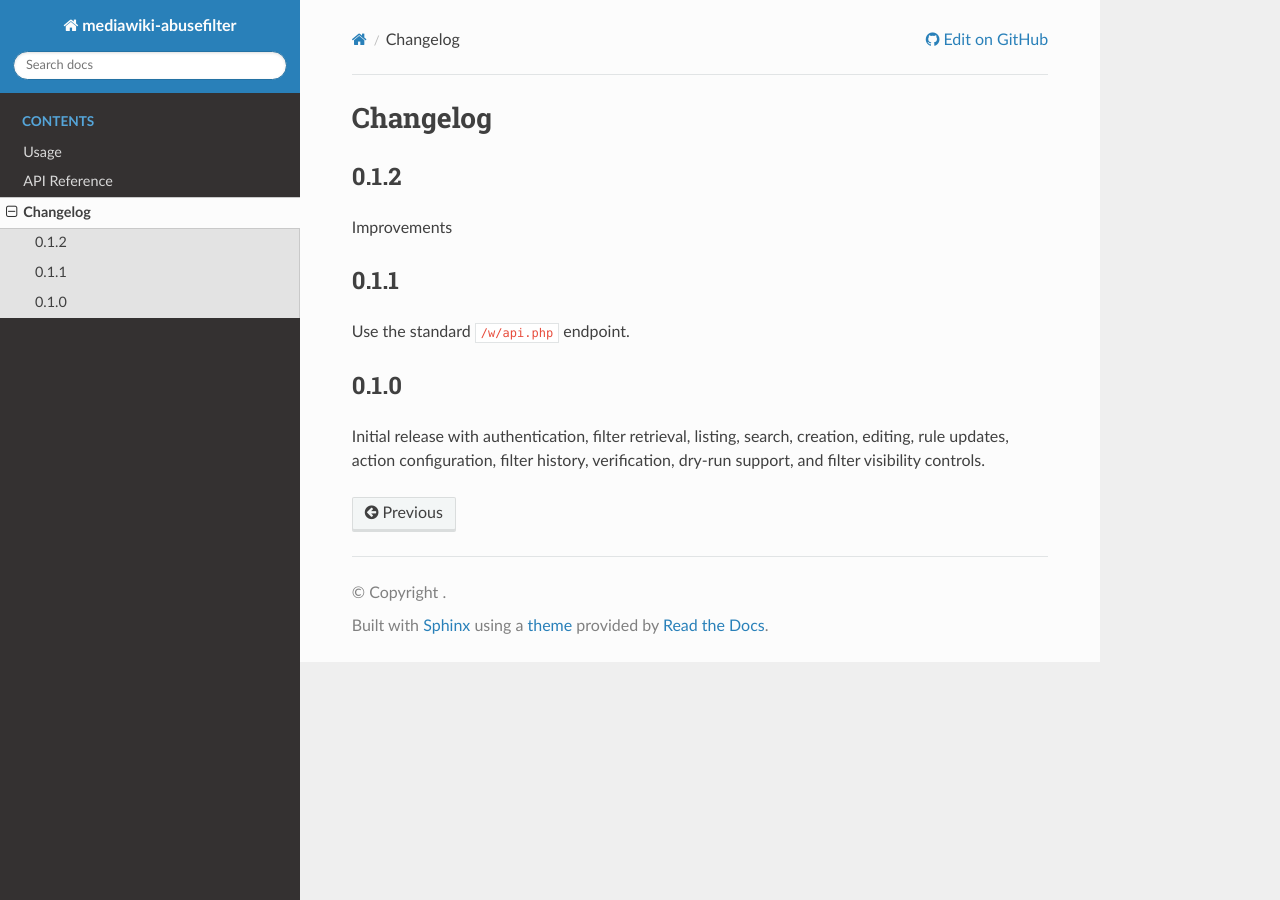
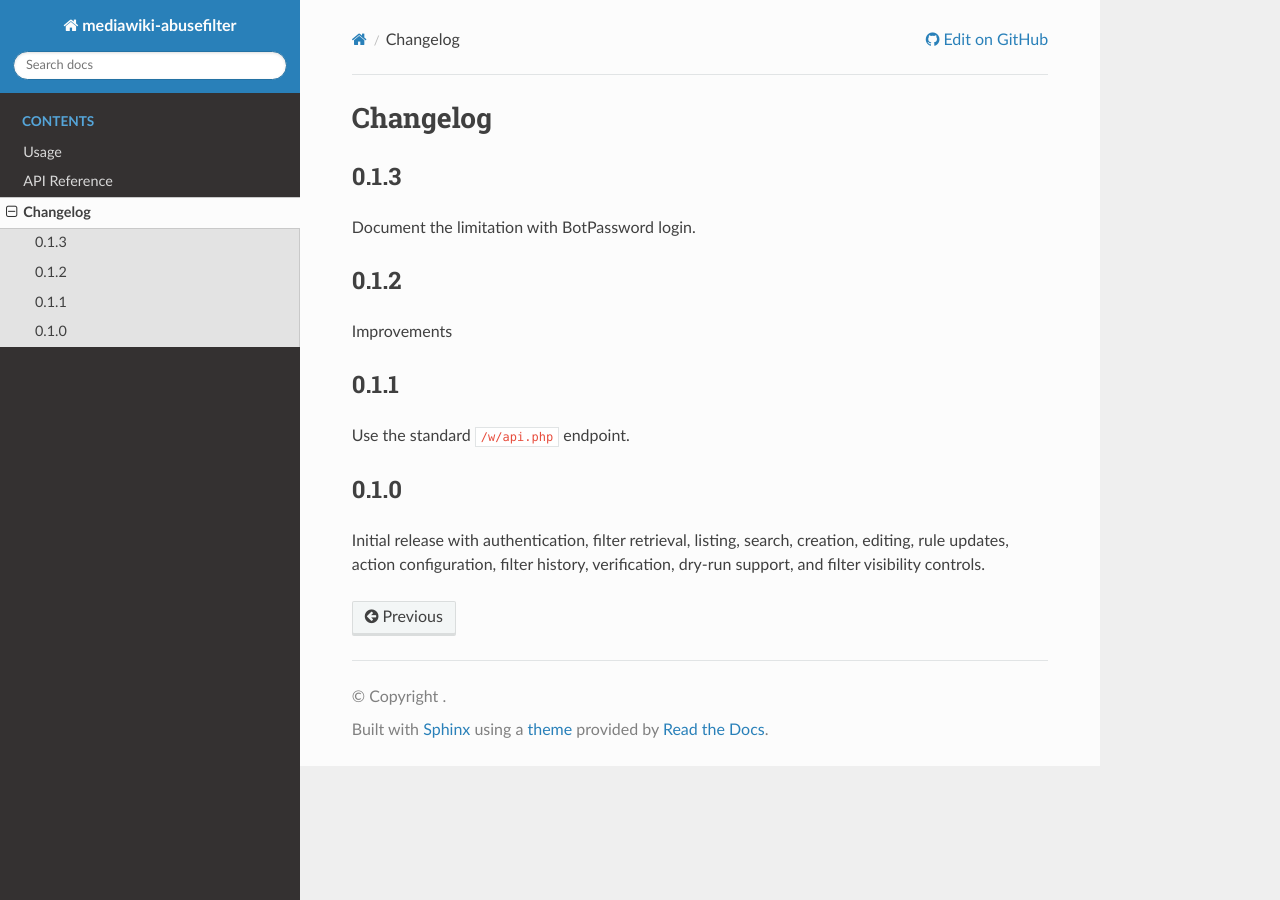
Before and after one commit to MadMaxWP/mediawiki-abusefilter, a Sphinx documentation site: the page built from docs/source/changelog.rst, in a window 1280 px wide. Built offline with Sphinx 7.4.7 and the Read the Docs theme 3.1.0, drawn with Linux system fonts in a browser that asks for light colours.

Commit message:
Update changelog for 0.1.3

```diff
--- a/docs/source/changelog.rst
+++ b/docs/source/changelog.rst
@@ -1,5 +1,10 @@
 Changelog
 =========
+
+0.1.3
+-----
+
+Document the limitation with BotPassword login.
 
 0.1.2
 -----
```
